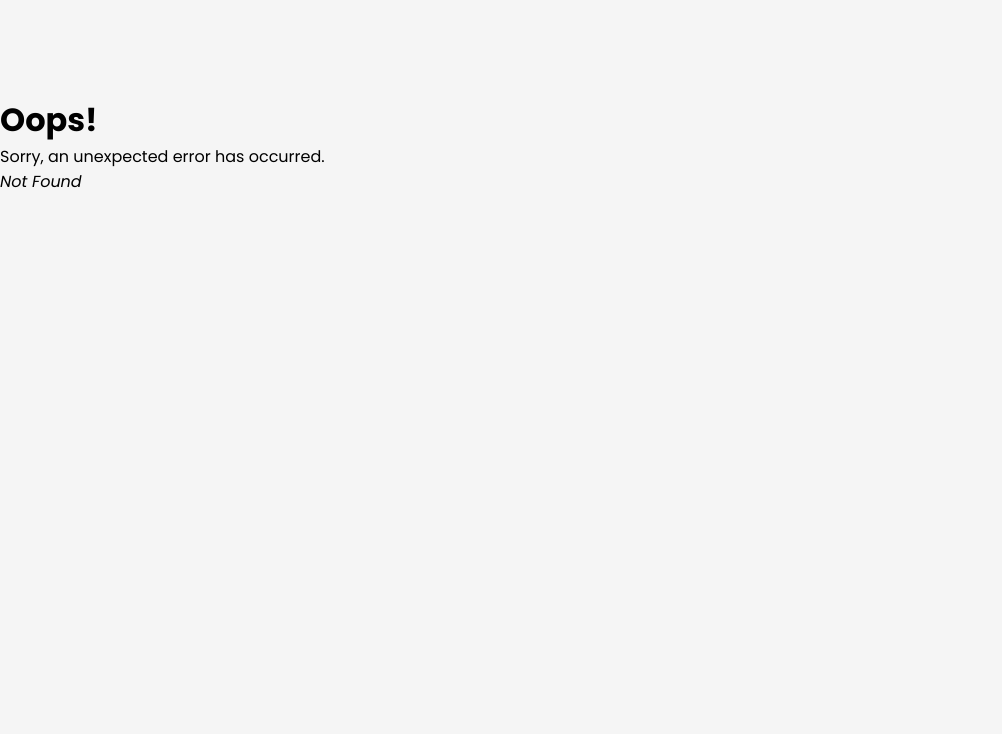
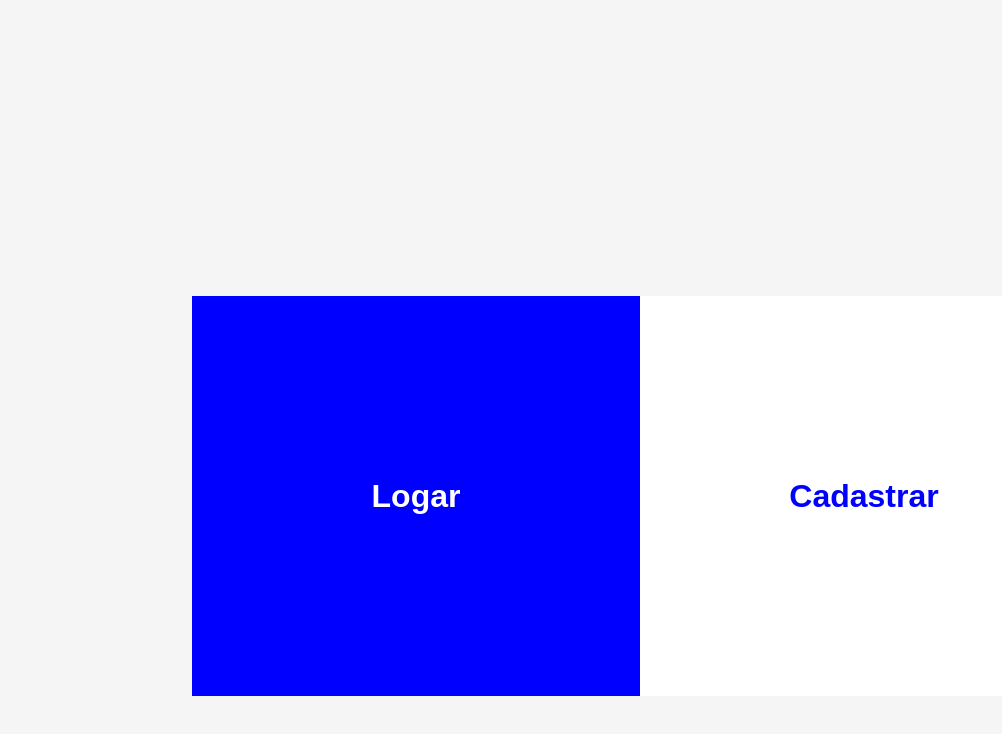
Before and after one commit to alexsantos-dev/AS_Frontend_Breaking_News, a React (Vite) app: page /auth in a window 1280 px wide. Before the commit this address had no page. Shown: the top 734 px of the page, without its empty margins (0-1002 px from the left). Built offline with nearby package versions, Linux system fonts and the light colour scheme.

Commit message:
primeiros ajustes na pagina de autenticação

```diff
--- a/src/components/Navbar/Navbar.jsx
+++ b/src/components/Navbar/Navbar.jsx
@@ -30,6 +30,10 @@ export function Navbar() {
     reset();
   }
 
+  function goAuth() {
+    navigate("/auth");
+  }
+
   return (
     <>
       <Nav>
@@ -49,7 +53,7 @@ export function Navbar() {
         <Link>
           <ImageLogo src={Logo} alt="Logo Breaking News" />
         </Link>
-        <LoginBtn>Entrar</LoginBtn>
+        <LoginBtn onClick={goAuth}>Entrar</LoginBtn>
       </Nav>
       {errors.title && <ErrorSpan>{errors.title.message}</ErrorSpan>}
       <Outlet />
--- a/src/main.jsx
+++ b/src/main.jsx
@@ -8,6 +8,7 @@ import { Search } from "./pages/Search/Search.jsx";
 import { GlobalStyles } from "./GlobalStyles.jsx";
 import { RouterProvider } from "react-router-dom";
 import { ErrorPage } from "./pages/ErrorPage/ErrorPage.jsx";
+import { Authentication } from "./pages/Authencation/Authentication.jsx";
 
 const router = createBrowserRouter([
   {
@@ -25,6 +26,10 @@ const router = createBrowserRouter([
       },
     ],
   },
+  {
+    path: "/auth",
+    element: <Authentication />,
+  },
 ]);
 
 ReactDOM.createRoot(document.getElementById("root")).render(
--- /dev/null
+++ b/src/pages/Authencation/Authentication.jsx
@@ -0,0 +1,14 @@
+import { AuthContainer, Section } from "./Authentication.styles";
+
+export function Authentication() {
+  return (
+    <AuthContainer>
+      <Section type="signin">
+        <h2>Logar</h2>
+      </Section>
+      <Section type="signup">
+        <h2>Cadastrar</h2>
+      </Section>
+    </AuthContainer>
+  );
+}
--- /dev/null
+++ b/src/pages/Authencation/Authentication.styles.jsx
@@ -0,0 +1,35 @@
+import styled from "styled-components";
+
+export const AuthContainer = styled.div`
+  height: 100vh;
+  display: flex;
+  justify-content: center;
+  align-items: center;
+  width: 70%;
+  margin: 0 auto;
+
+  form {
+    display: flex;
+    flex-direction: column;
+    gap: 0.5rem;
+    width: 100%;
+  }
+`;
+
+export const Section = styled.section`
+  display: flex;
+  flex-direction: column;
+  justify-content: center;
+  width: 100%;
+  height: 400px;
+  padding: 2rem;
+  gap: 1rem;
+  background-color: ${(props) => (props.type === "signin" ? "blue" : "white")};
+  color: ${(props) => (props.type === "signup" ? "blue" : "white")};
+
+  h2 {
+    font-size: 2rem;
+    text-align: center;
+    font-weight: 700;
+  }
+`;
--- a/src/pages/Search/Search.jsx
+++ b/src/pages/Search/Search.jsx
@@ -5,7 +5,7 @@ import { Card } from "../../components/Card/Card";
 import { SearchNews, ContainerResults, TextResults } from "./Search.styles";
 
 export function Search() {
-  const { title } = useParams();
+  const { title } = useParams([]);
   const [post, setPost] = useState([]);
 
   async function search() {
@@ -28,7 +28,7 @@ export function Search() {
       <ContainerResults>
         <TextResults>
           <span>
-            {post.length
+            {post.length !== 0
               ? `Encontramos ${post.length} ${
                   post.length > 1 ? "resultados" : "resultado"
                 } para '${title}'`
```
